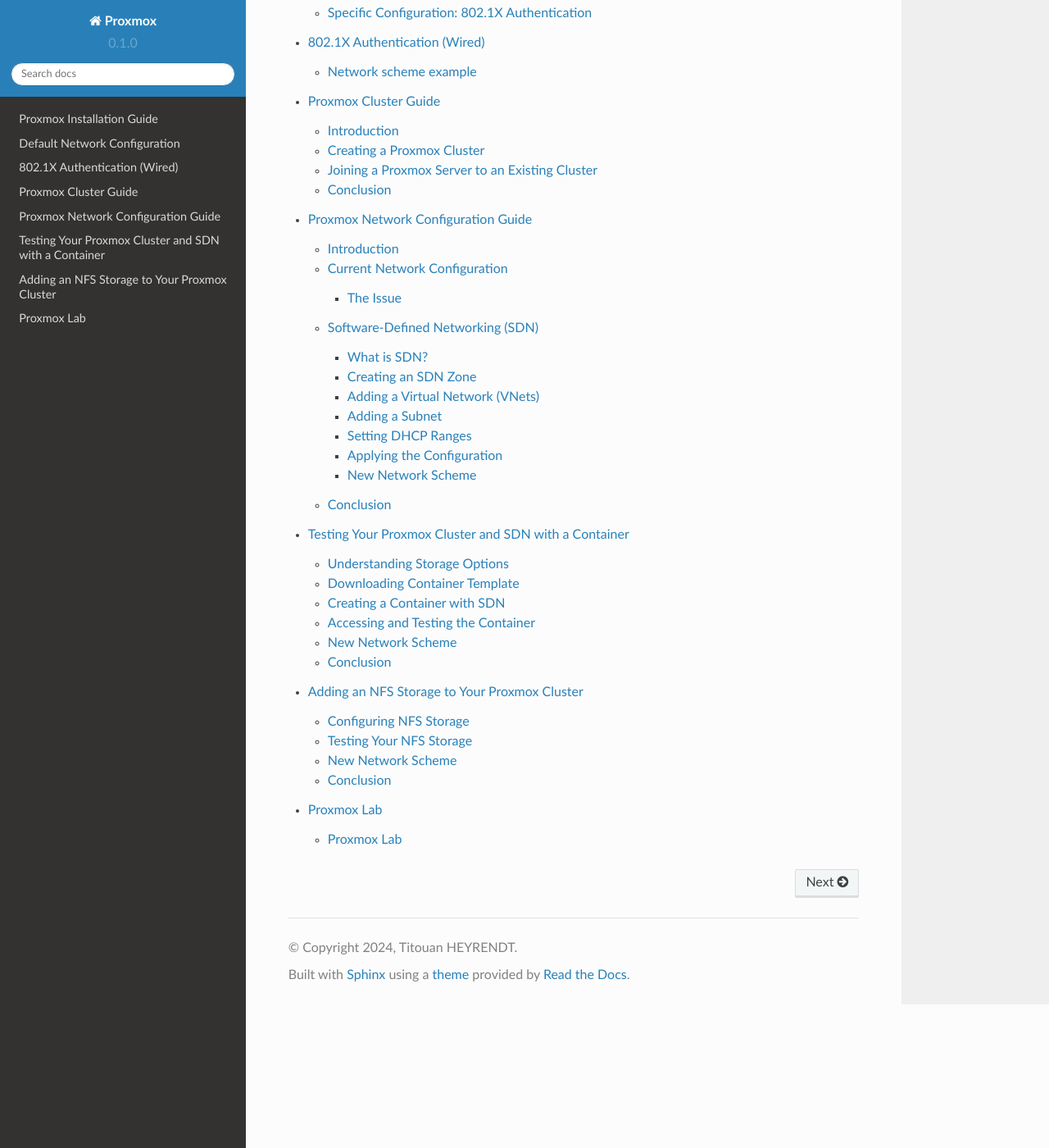
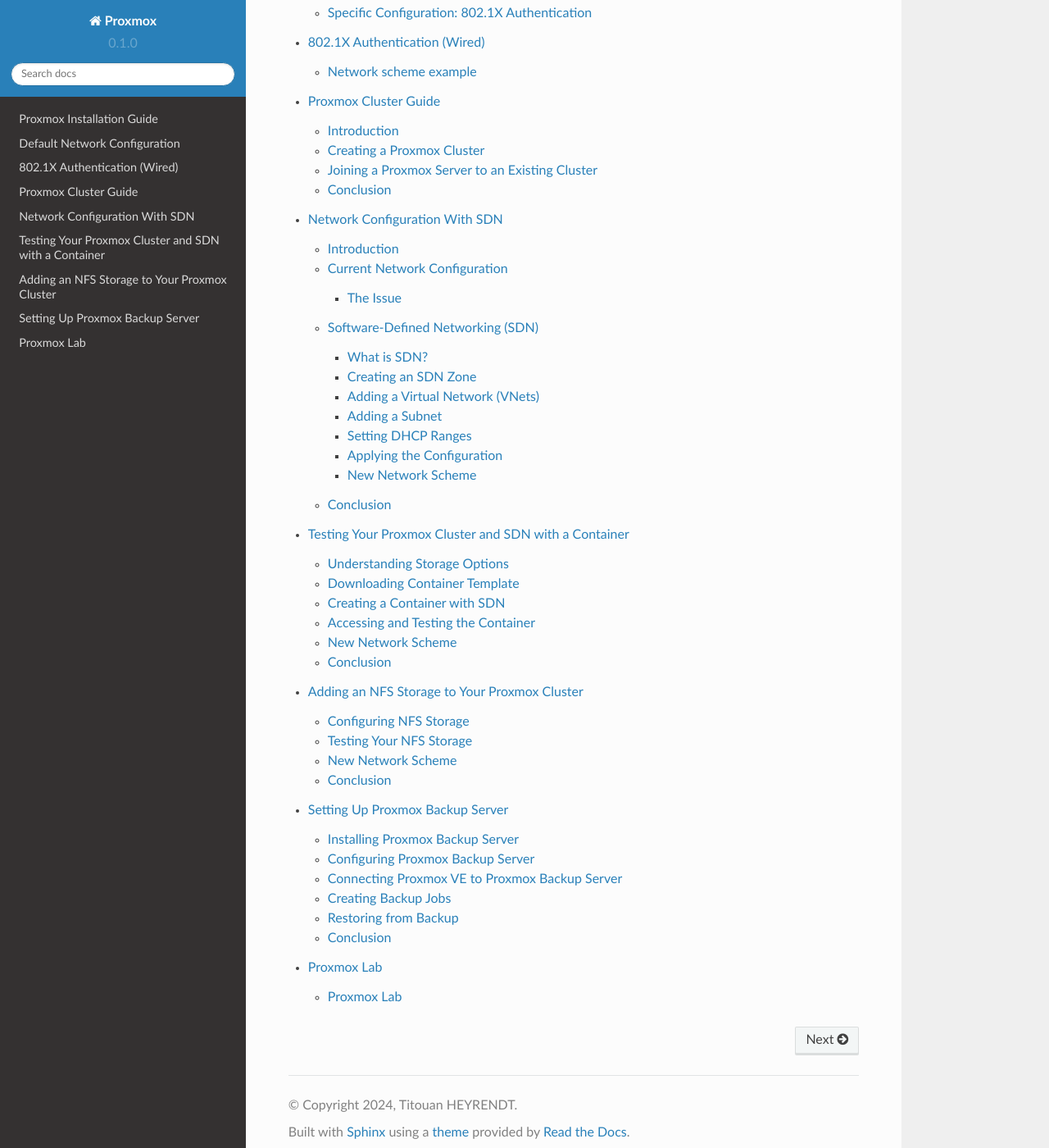
Before and after one commit to T2an/proxmox, a Sphinx documentation site: the page built from docs/source/index.rst, in a window 1280 px wide and 1400 px high, scrolled down 673 px. Shown: the whole window at 82% size. Built offline with Sphinx 7.4.7 and the Read the Docs theme 2.0.0, drawn with Linux system fonts in a browser that asks for light colours; some of the changed lines change nothing that is shown.

Commit message:
Add backup section

```diff
--- a/docs/source/backup.rst
+++ b/docs/source/backup.rst
@@ -0,0 +1,140 @@
+Setting Up Proxmox Backup Server
+================================
+
+Proxmox Backup Server (PBS) is a dedicated backup solution designed to provide efficient and reliable backups for Proxmox Virtual Environment (PVE) and other virtualized infrastructures. This guide will walk you through the steps to set up and configure a Proxmox Backup Server.
+
+Installing Proxmox Backup Server
+--------------------------------
+
+1. **Download the Proxmox Backup Server ISO**:
+   - Visit the `Proxmox Download page <https://www.proxmox.com/en/downloads>`_ and download the latest Proxmox Backup Server ISO image.
+
+2. **Create a Bootable USB Drive**:
+   - Use a tool like `Ventoy <https://www.ventoy.net>`_ (Linux) or `Rufus <https://rufus.ie>`_ (Windows) to create a bootable USB stick from the downloaded ISO.
+
+3. **Install Proxmox Backup Server**:
+   - Boot from the USB drive on the server where you want to install PBS.
+   - Follow the installation prompts to complete the setup.
+
+.. note::
+   Ensure that your server meets the minimum system requirements for running Proxmox Backup Server.
+
+.. image:: ./images/PBS.png
+    :alt: Installing Proxmox Backup Server
+    :align: center
+
+Configuring Proxmox Backup Server
+---------------------------------
+
+1. **Initial Setup**:
+   - After installation, access the PBS web interface using the IP address of your PBS server (e.g., `https://<PBS-IP>:8007`).
+   - Log in with the root user and the password you set during installation.
+
+2. **Adding a User**:
+   - It is recommended to create a dedicated user for backup operations instead of using the root account.
+   - Navigate to `Datacenter > Permissions > Users` and add a new user.
+
+.. image:: ./images/pbs_adduser.png
+    :alt: Adding a user in PBS
+    :align: center
+
+3. **Creating a DataStore**:
+   - A datastore is a storage location for backups. To create one, go to `Datacenter > Storage` and click **Add**.
+   - Configure the datastore settings and click **Add**.
+
+.. image:: ./images/pbs_dtstore.png
+    :alt: Creating a datastore
+    :align: center
+
+4. **Modifying DataStore Permissions**:
+   - Assign permissions to the newly created user. Go to `Datacenter > Permissions > Add` and select the datastore.
+   - Assign `DataAdmin` rights to the user.
+
+.. image:: ./images/pbs_dts_mgmt.png
+    :alt: Modifying datastore permissions
+    :align: center
+
+5. **Copy the Proxmox Backup Server Fingerprint**:
+   - Navigate to `Datacenter > Dashboard` and copy the server fingerprint.
+   - This fingerprint will be used to authenticate the connection between Proxmox VE and PBS.
+
+.. image:: ./images/fingerprint.png
+    :alt: Copying the fingerprint
+    :align: center
+
+Connecting Proxmox VE to Proxmox Backup Server
+----------------------------------------------
+
+1. **Add PBS as a Storage Target in PVE**:
+   - Log in to your Proxmox VE web interface.
+   - Navigate to `Datacenter > Storage` and click **Add**.
+   - Select **Proxmox Backup Server** as the storage type.
+
+.. image:: ./images/add_pbs.png
+    :alt: Adding PBS as a storage target in PVE
+    :align: center
+
+2. **Configure PBS Storage**:
+   - **ID**: Enter a name for the storage.
+   - **Server**: Enter the IP address or hostname of your PBS server.
+   - **Datastore**: Enter the datastore name configured on your PBS.
+   - **Username**: Enter the username configured on your PBS.
+   - **Password**: Enter the password configured on your PBS.
+   - **Fingerprint**: Paste the fingerprint of your PBS.
+
+.. image:: ./images/add_pbs2.png
+    :alt: Configuring PBS storage in PVE
+    :align: center
+
+3. **Test the Connection**:
+   - Click **Add** to save the configuration.
+   - Ensure that the storage is listed and accessible in the Proxmox VE storage list.
+
+.. image:: ./images/add_pbs3.png
+    :alt: Testing PBS storage connection in PVE
+    :align: center
+
+Creating Backup Jobs
+--------------------
+
+1. **Create a Backup Job in PVE**:
+   - Navigate to `Datacenter > Backup` and click **Add**.
+   - Configure the backup job settings:
+     - **Storage**: Select the PBS storage.
+     - **Schedule**: Set the backup schedule.
+     - **Selection Mode**: Choose the VMs or containers to be backed up.
+   - Select the VMs or containers to add to the backup job.
+
+.. image:: ./images/schedule_backup.png
+    :alt: Creating a backup job in PVE
+    :align: center
+
+2. **Monitor Backup Jobs**:
+   - After creating the backup job, monitor its status in `Datacenter > Backup`.
+   - Check the logs for any errors or warnings.
+
+3. **Create Backup Manually**:
+   - You can also create backups manually. Navigate to your container/VM > `Backup` and click **Backup now**.
+
+.. image:: ./images/manual_backup.png
+    :alt: Creating a manual backup
+    :align: center
+
+Restoring from Backup
+---------------------
+
+1. **Restore a VM or Container**:
+   - Navigate to your container/VM > `Backup`.
+   - Select the desired snapshot.
+   - Click **Restore**.
+
+.. image:: ./images/restore.png
+    :alt: Restoring from a backup
+    :align: center
+
+Conclusion
+----------
+
+By following these steps, you have successfully set up a Proxmox Backup Server and integrated it with your Proxmox VE environment. This setup ensures reliable and efficient backups for your virtual machines and containers, providing robust data protection and recovery capabilities.
+
+In the next section, we will cover user management in Proxmox.
--- a/docs/source/networking.rst
+++ b/docs/source/networking.rst
@@ -1,5 +1,5 @@
 ===========================
-Proxmox Network Configuration Guide
+Network Configuration With SDN
 ===========================
 
 Introduction
@@ -11,6 +11,7 @@
 - Enable communication between containers and VMs on different nodes.
 - Provide internet access to containers and VMs.
 - Set up DHCP.
+- ...
 
 Current Network Configuration
 =============================
```
Also changed, not shown: docs/source/images/PBS.png (added), docs/source/images/add_pbs.png (added), docs/source/images/add_pbs2.png (added), docs/source/images/add_pbs3.png (added), docs/source/images/backup.png, docs/source/images/manual_backup.png (added), docs/source/images/pbs_adduser.png (added), docs/source/images/pbs_adduser2.png (added), docs/source/images/pbs_dts_mgmt.png (added), docs/source/images/pbs_dtstore.png (added), docs/source/images/pbs_fingerprint.png (added), docs/source/images/restore.png (added), docs/source/images/schedule_backup.png (added).
